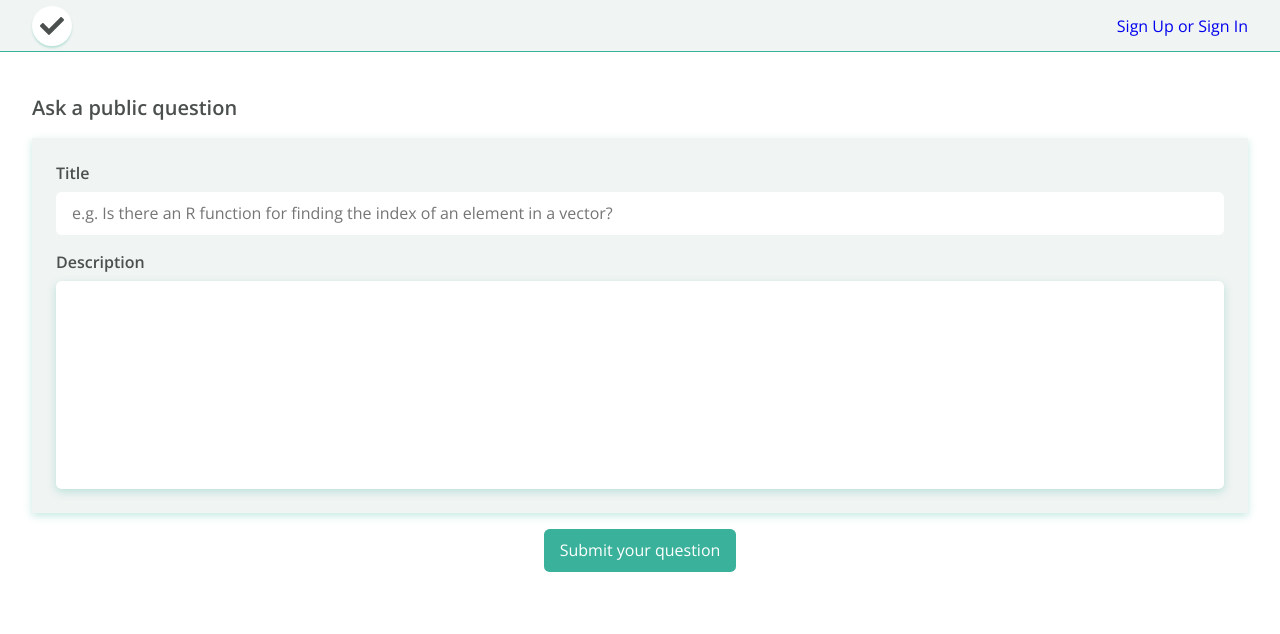
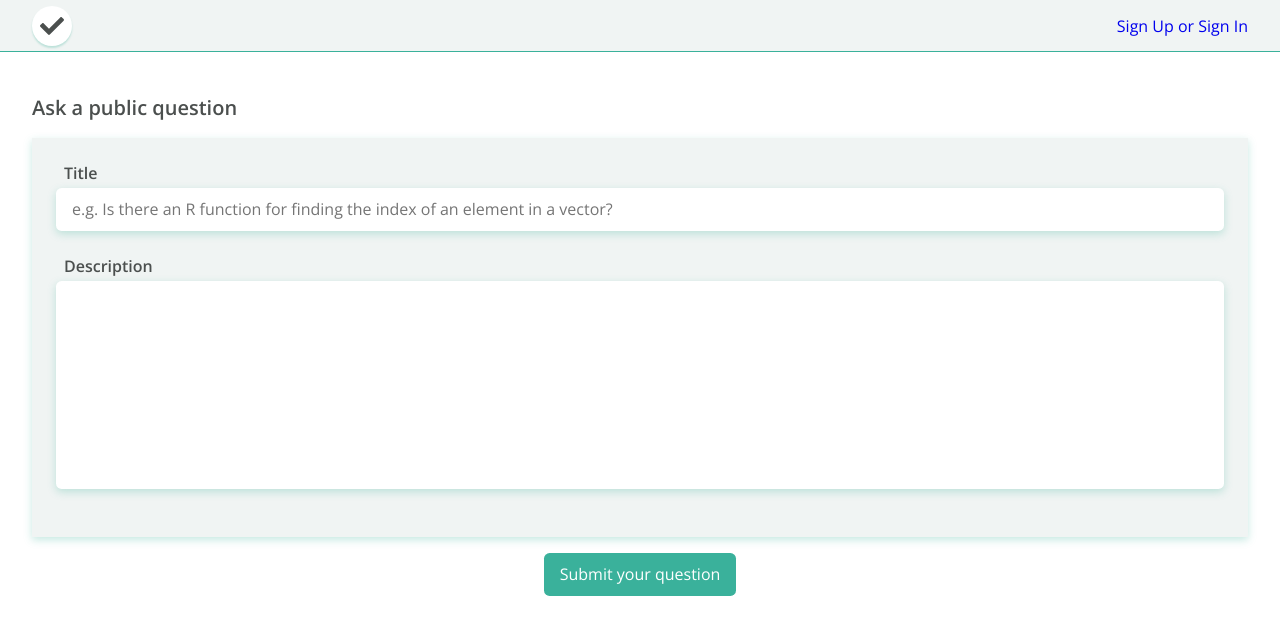
Before and after one commit to MoophHD/stack-overflow-clone, a React (Create React App) app in the folder client/: page /ask-question in a window 1280 px wide. Shown: the top 634 px of the page. Built offline with nearby package versions, Linux system fonts and the light colour scheme.

Commit message:
add Field component

```diff
--- a/client/src/components/pages/Auth/AuthInput.js
+++ /dev/null
@@ -1,52 +0,0 @@
-import { forwardRef } from "react";
-import { Input } from "components/shared/lib";
-import styled from "styled-components";
-
-const AuthInput = forwardRef(({ error, label, optional, ...props }, ref) => (
-  <Wrapper>
-    <Label>
-      {label}
-      {optional && <LabelOptional> - optional</LabelOptional>}
-    </Label>
-    <StyledInput danger={!!error} ref={ref} {...props}></StyledInput>
-    {error && <Error>{error.message}</Error>}
-  </Wrapper>
-));
-
-const Label = styled.label`
-  margin-left: 0.5rem;
-  margin-bottom: 0.25rem;
-  color: var(--color-text-gray);
-`;
-
-const LabelOptional = styled.span`
-  font-style: italic;
-  font-size: var(--fs-small);
-`;
-
-const Wrapper = styled.div`
-  width: 100%;
-  position: relative;
-  display: flex;
-  flex-direction: column;
-  margin-bottom: 1.5rem;
-  position: relative;
-`;
-
-const Error = styled.span`
-  color: var(--color-danger);
-  position: absolute;
-  bottom: -1.3rem;
-  left: 0;
-  font-size: var(--fs-small);
-  font-weight: bold;
-`;
-
-const StyledInput = styled(Input)`
-  box-shadow: ${(props) =>
-    props.danger ? "var(--color-danger) 0px 0px 0px 0.125rem" : "none"};
-  background-color: var(--color-plain);
-  width: 100%;
-`;
-
-export default AuthInput;
--- a/client/src/components/pages/Auth/index.js
+++ b/client/src/components/pages/Auth/index.js
@@ -4,7 +4,7 @@ import { Redirect } from "react-router";
 import { useForm } from "react-hook-form";
 import styled from "styled-components";
 import { Button } from "components/shared/lib";
-import AuthInput from "./AuthInput";
+import Field from "components/shared/Field";
 import { login, register } from "redux/auth/auth.actions";
 
 const Auth = ({ isAuthenticated, login, register }) => {
@@ -24,8 +24,8 @@ const Auth = ({ isAuthenticated, login, register }) => {
 
         <Title>{isLogin ? "Login" : "Register"}</Title>
 
-        <AuthInputGroup>
-          <AuthInput
+        <FieldGroup>
+          <Field
             label="Email"
             error={errors.email}
             type="email"
@@ -41,7 +41,7 @@ const Auth = ({ isAuthenticated, login, register }) => {
 
           {!isLogin && (
             <InputRow>
-              <AuthInput
+              <Field
                 label="First Name"
                 name="firstName"
                 error={errors.firstName}
@@ -53,7 +53,7 @@ const Auth = ({ isAuthenticated, login, register }) => {
                   },
                 })}
               />
-              <AuthInput
+              <Field
                 label="Last Name"
                 name="lastName"
                 error={errors.lastName}
@@ -68,7 +68,7 @@ const Auth = ({ isAuthenticated, login, register }) => {
             </InputRow>
           )}
 
-          <AuthInput
+          <Field
             label="Password"
             type="password"
             name="password"
@@ -93,25 +93,25 @@ const Auth = ({ isAuthenticated, login, register }) => {
 
           {!isLogin && (
             <>
-              <AuthInput
+              <Field
                 optional
                 label="Nick Name"
                 name="nickName"
                 ref={registerForm()}
               />
-              <AuthInput
+              <Field
                 optional
                 label="Current Job Position"
                 name="jobPosition"
                 ref={registerForm()}
               />
-              <AuthInput
+              <Field
                 optional
                 label="Job Experience"
                 name="jobExperience"
                 ref={registerForm()}
               />
-              <AuthInput
+              <Field
                 optional
                 label="Tech Stack"
                 name="techStack"
@@ -119,7 +119,7 @@ const Auth = ({ isAuthenticated, login, register }) => {
               />
             </>
           )}
-        </AuthInputGroup>
+        </FieldGroup>
 
         <SubmitBtn
           primary
@@ -176,7 +176,7 @@ const ChangeTypeBtn = styled.a`
   text-decoration: underline;
 `;
 
-const AuthInputGroup = styled.div`
+const FieldGroup = styled.div`
   display: flex;
   flex-direction: column;
   margin-bottom: 2rem;
--- a/client/src/components/pages/CreateQuestion/index.js
+++ b/client/src/components/pages/CreateQuestion/index.js
@@ -1,8 +1,9 @@
 import { useState } from "react";
 import { connect } from "react-redux";
 import styled from "styled-components";
-import { Input } from "components/shared/lib";
-import { Button, TextArea } from "components/shared/lib";
+import { Button } from "components/shared/lib";
+import Field from "components/shared/Field";
+import FieldArea from "components/shared/FieldArea";
 import { createQuestion } from "redux/questions/questions.actions";
 
 const CreateQuestion = ({ createQuestion }) => {
@@ -13,8 +14,10 @@ const CreateQuestion = ({ createQuestion }) => {
       <Container>
         <Heading>Ask a public question</Heading>
         <QuestionBody>
-          <Label>Title</Label>
-          <StyledInput
+          <Field
+            light
+            shadow
+            label="Title"
             onChange={(e) => setTitle(e.target.value)}
             value={title}
             placeholder={
@@ -22,8 +25,10 @@ const CreateQuestion = ({ createQuestion }) => {
             }
           />
 
-          <Label>Description</Label>
-          <TextArea
+          <FieldArea
+            light
+            shadow
+            label="Description"
             onChange={(e) => setDescription(e.target.value)}
             value={description}
           />
@@ -63,16 +68,6 @@ const QuestionBody = styled.div`
   margin-bottom: 1rem;
 `;
 
-const StyledInput = styled(Input)`
-  background-color: white;
-  margin-bottom: 1rem;
-`;
-
-const Label = styled.label`
-  font-weight: bold;
-  margin-bottom: 0.5rem;
-`;
-
 const Wrapper = styled.div`
   flex: 1;
   padding: 2% 2rem;
--- /dev/null
+++ b/client/src/components/shared/Field.js
@@ -0,0 +1,60 @@
+import { forwardRef } from "react";
+import styled, { css } from "styled-components";
+import { Input } from "./lib";
+
+const Field = forwardRef(
+  ({ error, label, optional, bold, light, ...props }, ref) => (
+    <Container>
+      <Label bold={light === true}>
+        {label}
+        {optional && <Label optional> - optional</Label>}
+      </Label>
+      <Input
+        light={light === true}
+        danger={error !== undefined}
+        ref={ref}
+        {...props}
+      ></Input>
+      {error && <Error>{error.message}</Error>}
+    </Container>
+  )
+);
+
+const Container = styled.div`
+  display: flex;
+  width: 100%;
+  position: relative;
+  flex-direction: column;
+  margin-bottom: 1.5rem;
+`;
+
+const Label = styled.label`
+  margin-left: 0.5rem;
+  margin-bottom: 0.25rem;
+  color: var(--color-text-gray);
+
+  ${(props) =>
+    props.bold &&
+    css`
+      font-weight: bold;
+      color: var(--color-text-dark);
+    `}
+
+  ${(props) =>
+    props.optional &&
+    css`
+      font-style: italic;
+      font-size: var(--fs-small);
+    `}
+`;
+
+const Error = styled.span`
+  position: absolute;
+  bottom: -1.3rem;
+  left: 0;
+  color: var(--color-danger);
+  font-size: var(--fs-small);
+  font-weight: bold;
+`;
+
+export default Field;
--- /dev/null
+++ b/client/src/components/shared/FieldArea.js
@@ -0,0 +1,60 @@
+import { forwardRef } from "react";
+import styled, { css } from "styled-components";
+import { TextArea } from "./lib";
+
+const FieldArea = forwardRef(
+  ({ error, label, optional, bold, light, ...props }, ref) => (
+    <Container>
+      <Label bold={light === true}>
+        {label}
+        {optional && <Label optional> - optional</Label>}
+      </Label>
+      <TextArea
+        light={light === true}
+        danger={error !== undefined}
+        ref={ref}
+        {...props}
+      ></TextArea>
+      {error && <Error>{error.message}</Error>}
+    </Container>
+  )
+);
+
+const Container = styled.div`
+  display: flex;
+  width: 100%;
+  position: relative;
+  flex-direction: column;
+  margin-bottom: 1.5rem;
+`;
+
+const Label = styled.label`
+  margin-left: 0.5rem;
+  margin-bottom: 0.25rem;
+  color: var(--color-text-gray);
+
+  ${(props) =>
+    props.bold &&
+    css`
+      font-weight: bold;
+      color: var(--color-text-dark);
+    `}
+
+  ${(props) =>
+    props.optional &&
+    css`
+      font-style: italic;
+      font-size: var(--fs-small);
+    `}
+`;
+
+const Error = styled.span`
+  position: absolute;
+  bottom: -1.3rem;
+  left: 0;
+  color: var(--color-danger);
+  font-size: var(--fs-small);
+  font-weight: bold;
+`;
+
+export default FieldArea;
--- a/client/src/components/shared/lib.js
+++ b/client/src/components/shared/lib.js
@@ -68,12 +68,24 @@ export const Input = styled.input`
   transition: all 0.2s ease-in-out;
 
   ${(props) =>
+    props.light &&
+    css`
+      background-color: white;
+    `}
+
+  ${(props) =>
     props.shadow &&
     css`
       box-shadow: var(--bs-main);
     `}
 
-  &:focus {
+  ${(props) =>
+    props.danger &&
+    css`
+      box-shadow: var(--color-danger) 0px 0px 0px 0.125rem;
+    `}
+
+    &:focus {
     box-shadow: var(--color-main) 0px 0px 0px 0.125rem;
   }
 `;
@@ -88,8 +100,26 @@ export const TextArea = styled.textarea`
   border: none;
   border-radius: var(--br);
   outline: none;
-  box-shadow: var(--bs-main);
+  background-color: var(--color-plain);
   transition: all 0.2s ease-in-out;
+
+  ${(props) =>
+    props.light &&
+    css`
+      background-color: white;
+    `}
+
+  ${(props) =>
+    props.shadow &&
+    css`
+      box-shadow: var(--bs-main);
+    `}
+
+  ${(props) =>
+    props.danger &&
+    css`
+      box-shadow: var(--color-danger) 0px 0px 0px 0.125rem;
+    `}
 
   &:focus {
     box-shadow: var(--color-main) 0px 0px 0px 0.125rem;
```
